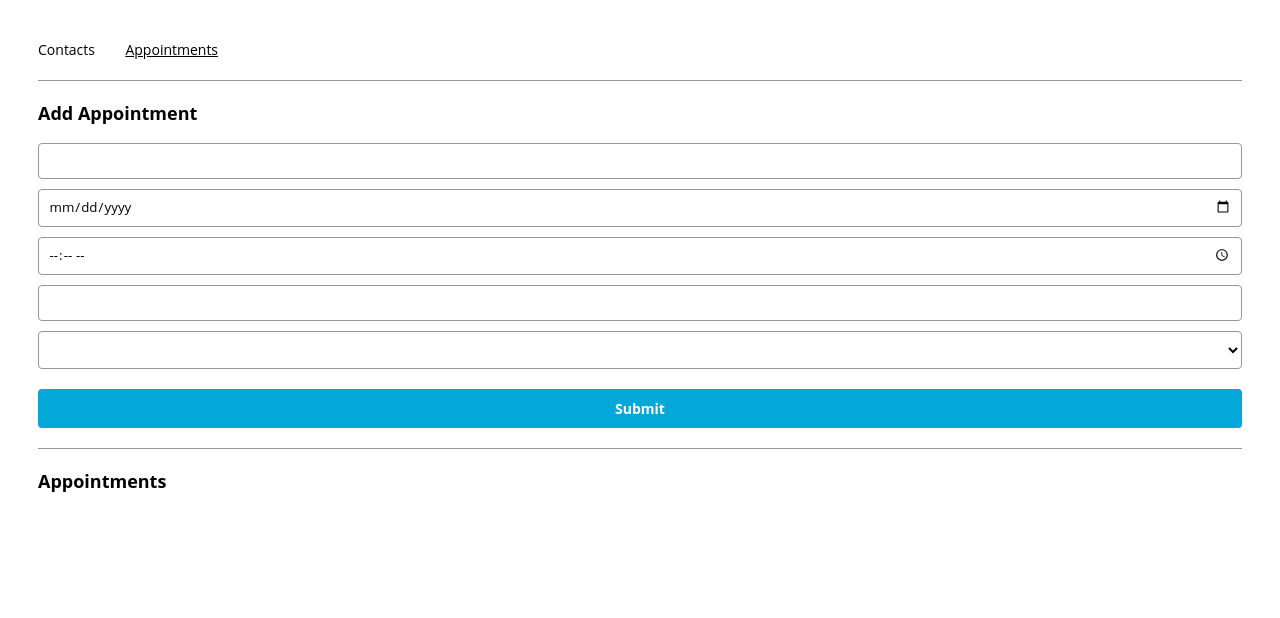
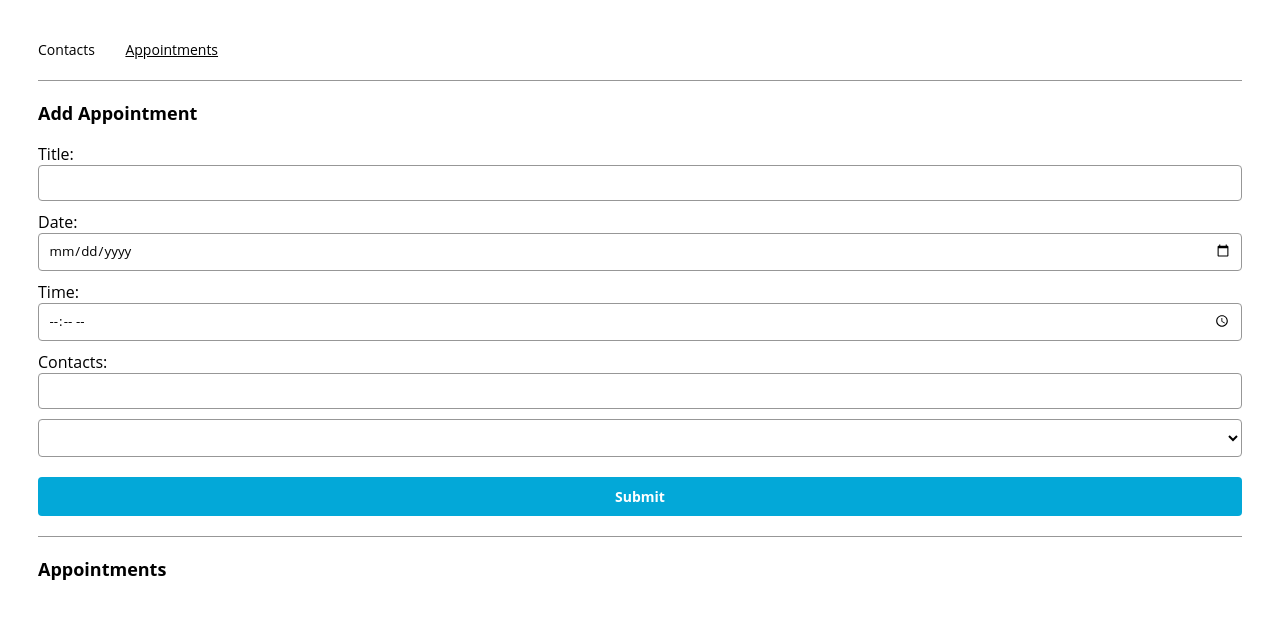
Before and after one commit to nodrognaes/AppointmentPlanner, a React (Create React App) app: page /appointments in a window 1280 px wide. Shown: the top 618 px of the page. Built offline with nearby package versions, Linux system fonts and the light colour scheme.

Commit message:
appointment labels

```diff
--- a/src/components/appointmentForm/AppointmentForm.js
+++ b/src/components/appointmentForm/AppointmentForm.js
@@ -22,24 +22,32 @@ export const AppointmentForm = ({
 
   return (
     <form onSubmit={handleSubmit}>
+      <label for="title">Title:</label>
       <input
         type="text"
+        id="title"
         value={title}
         onChange={(e) => setTitle(e.target.value)}
       />
+      <label for="date">Date:</label>
       <input
         type="date"
+        id="date"
         value={date}
         onChange={(e) => setDate(e.target.value)}
         min={getTodayString()}
       />
+      <label for="time">Time:</label>
       <input
         type="time"
+        id="time"
         value={time}
         onChange={(e) => setTime(e.target.value)}
       />
+      <label for="contacts">Contacts:</label>
       <input
         contacts={contacts}
+        id="contacts"
         value={contact}
         onChange={(e) => setContact(e.target.value)}
       />
```
